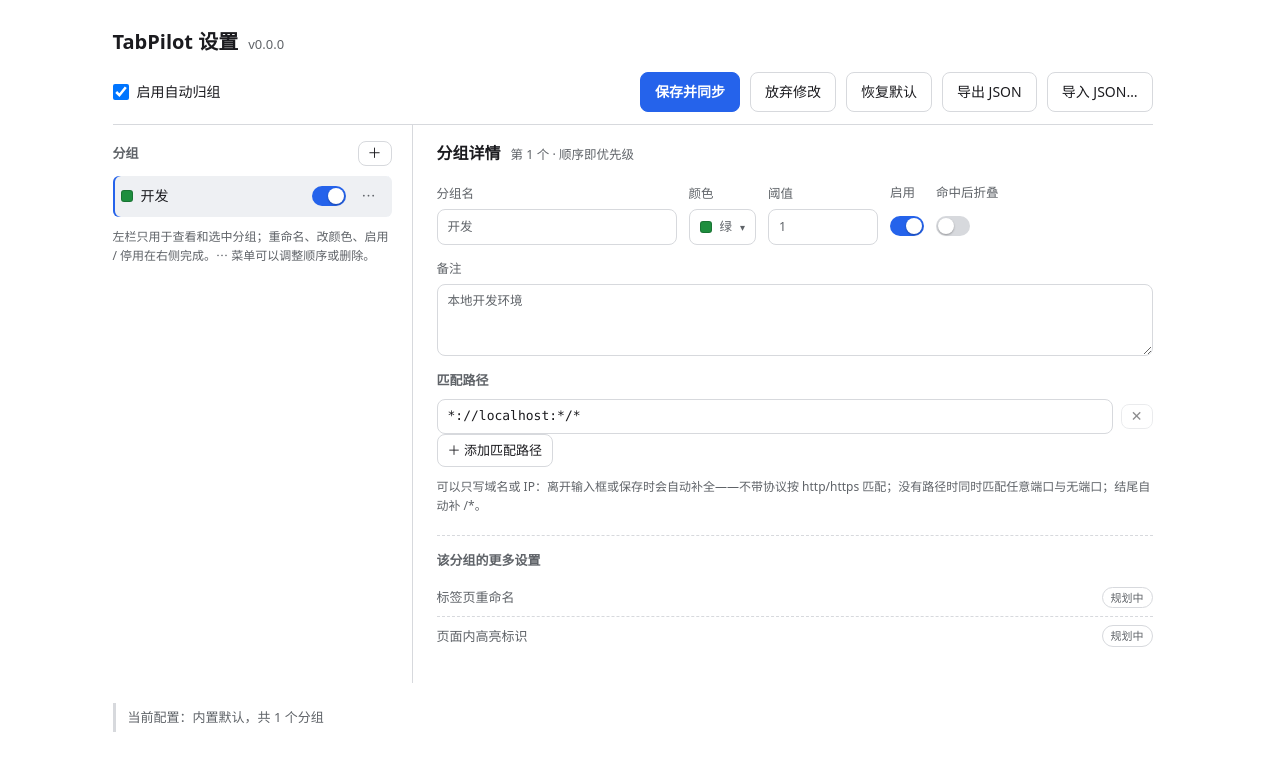
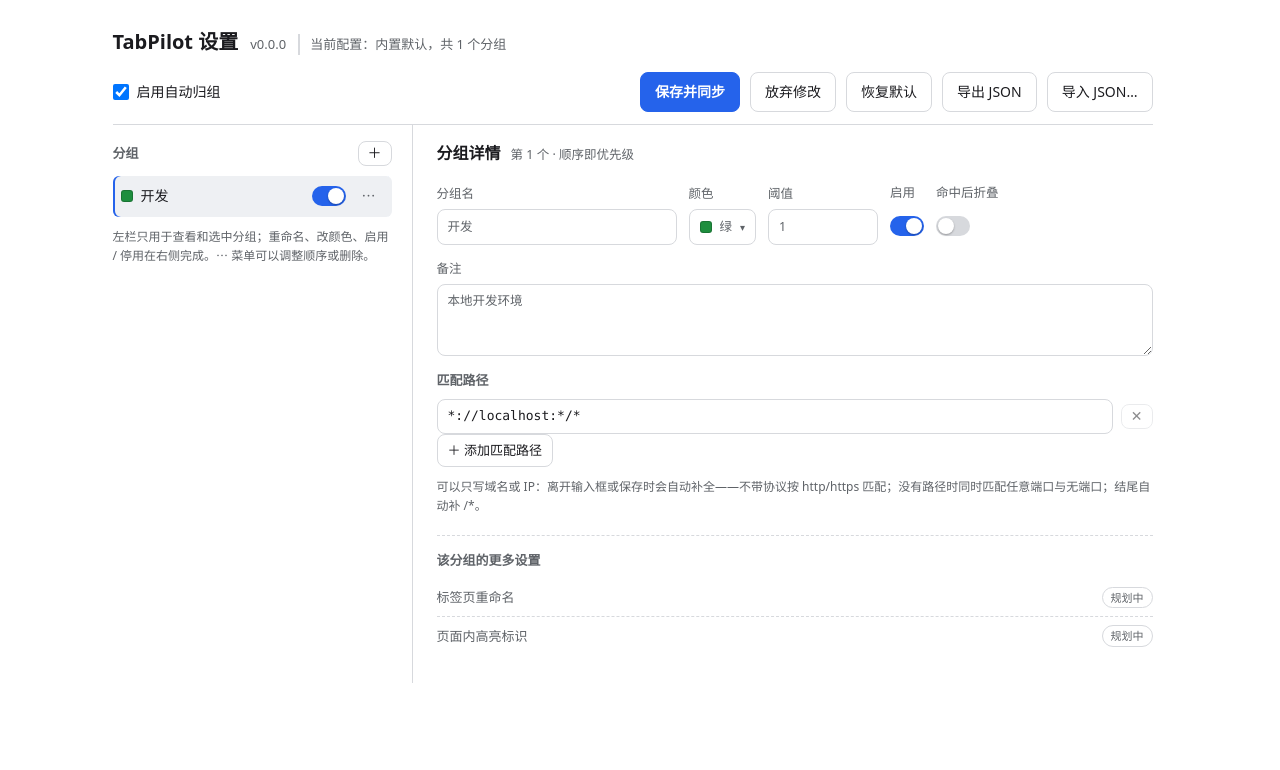
Before and after one commit to luojbin/tab-pilot, a browser extension: page src/options.html in a window 1280 px wide. Drawn offline with Linux system fonts and the light colour scheme.

Commit message:
feat: 操作结果提示移到标题行
- 状态提示从页面底部移到 header，位于「TabPilot 设置 + 版本号」之后
- 保留成功/警告/失败的配色与左侧竖线，校验失败的错误列表也在标题行内逐条展示
- 页面底部不再有状态区，布局更紧凑
- README 同步说明提示位置

```diff
--- a/src/options.html
+++ b/src/options.html
@@ -50,7 +50,7 @@
   }
   main { max-width: 1040px; margin: 0 auto; }
 
-  header { display: flex; align-items: baseline; gap: 10px; margin-bottom: 14px; }
+  header { display: flex; align-items: baseline; flex-wrap: wrap; gap: 8px 12px; margin-bottom: 14px; }
   h1 { font-size: 20px; margin: 0; }
   .version { color: var(--muted); font-size: 13px; }
 
@@ -332,17 +332,19 @@
 
   .empty { padding: 32px 8px; text-align: center; color: var(--muted); }
 
-  /* ---------- 状态区：左侧一条提示线 ---------- */
+  /* ---------- 状态区：放在标题行，插件名与版本号后面 ---------- */
   .status {
-    margin-top: 20px;
-    padding: 4px 0 4px 12px;
-    border-left: 3px solid var(--border);
+    flex: 1 1 320px;
+    min-width: 0;
+    margin: 0;
+    padding: 0 0 0 10px;
+    border-left: 2px solid var(--border);
     font-size: 13px;
   }
   .status:empty { display: none; }
   .status p { margin: 0; }
-  .status ul { margin: 8px 0 0; padding-left: 20px; }
-  .status li { margin-bottom: 4px; word-break: break-word; }
+  .status ul { margin: 4px 0 0; padding-left: 18px; }
+  .status li { margin-bottom: 2px; word-break: break-word; }
   .status.ok { border-left-color: var(--ok); color: var(--ok); }
   .status.warn { border-left-color: var(--warn); color: var(--warn); }
   .status.error { border-left-color: var(--error); color: var(--error); }
@@ -354,6 +356,7 @@
   <header>
     <h1>TabPilot 设置</h1>
     <span class="version" id="version"></span>
+    <div id="status" class="status" role="status" aria-live="polite"></div>
   </header>
 
   <div class="toolbar">
@@ -384,8 +387,6 @@
 
     <section class="detail" id="detail"></section>
   </div>
-
-  <section id="status" class="status" role="status" aria-live="polite"></section>
 </main>
 <script src="store.js"></script>
 <script src="rules.js"></script>
```
Also changed, not shown: README.md.
